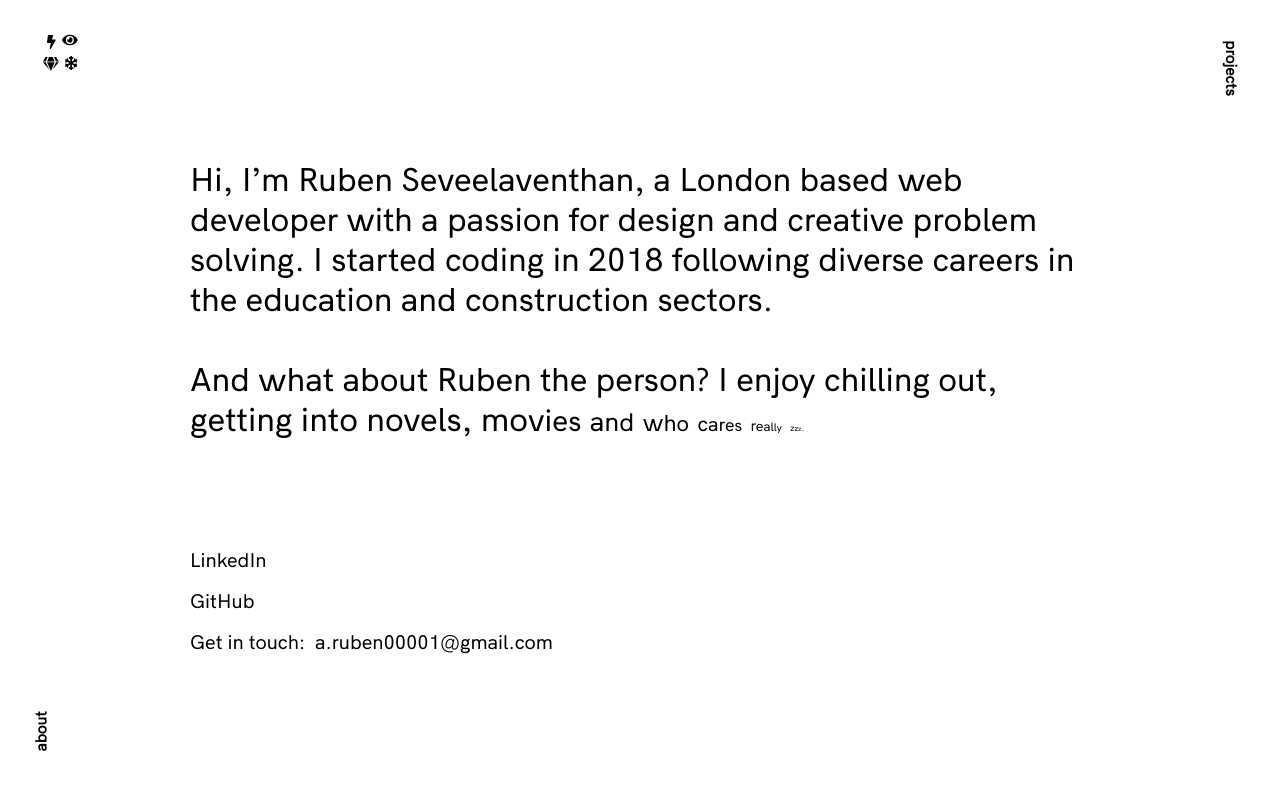
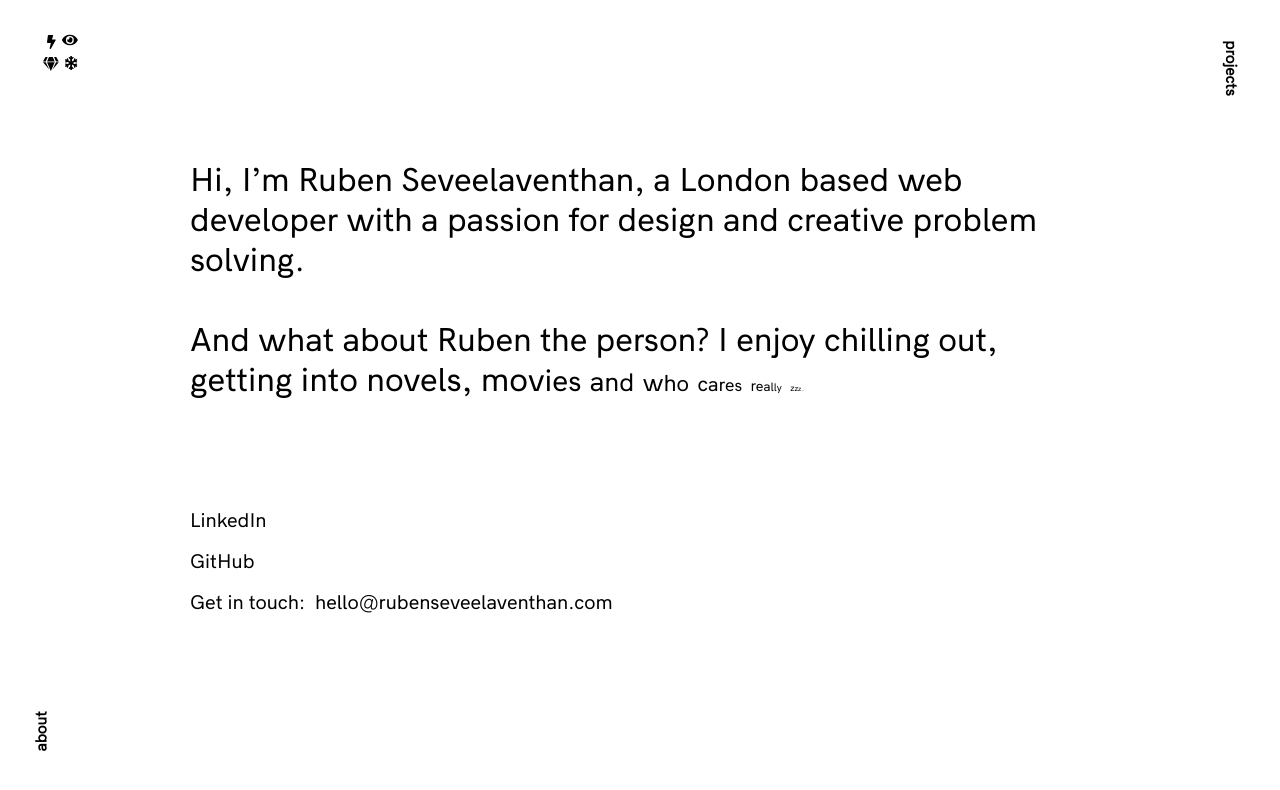
Before and after one commit to Ruben00001/website-portfolio, a React (Create React App) app: page /about in a window 1280 px wide. Shown: the top 790 px of the page. Built offline with nearby package versions, Linux system fonts and the light colour scheme.

Commit message:
update email + about text

```diff
--- a/src/components/about/About.js
+++ b/src/components/about/About.js
@@ -49,7 +49,7 @@ class Page2 extends Component {
           {show => show && (props => (
             <animated.div className="about__container--top" style={props}>
               <div className="about__spiel">
-                <p className="about__spiel__content">Hi, I’m Ruben Seveelaventhan, a London based web developer with a passion for design and creative problem solving. I started coding in 2018 following diverse careers in the education and construction sectors.</p>
+                <p className="about__spiel__content">Hi, I’m Ruben Seveelaventhan, a London based web developer with a passion for design and creative problem solving.</p>
                 <p className="about__spiel__content"><br/>And what about Ruben the person? I enjoy chilling out, getting into novels, mo
                 <span className="about__spiel__content__span--1">v</span>
                 <span className="about__spiel__content__span--2">i</span>
@@ -80,7 +80,7 @@ class Page2 extends Component {
                 </div>
                 <div className="about__spiel__link about__spiel__link--email">
                   <p>Get in touch:</p>
-                  <p>a.ruben00001@gmail.com</p>
+                  <p>hello@rubenseveelaventhan.com</p>
                 </div>
               </div>
             </animated.div>
```
